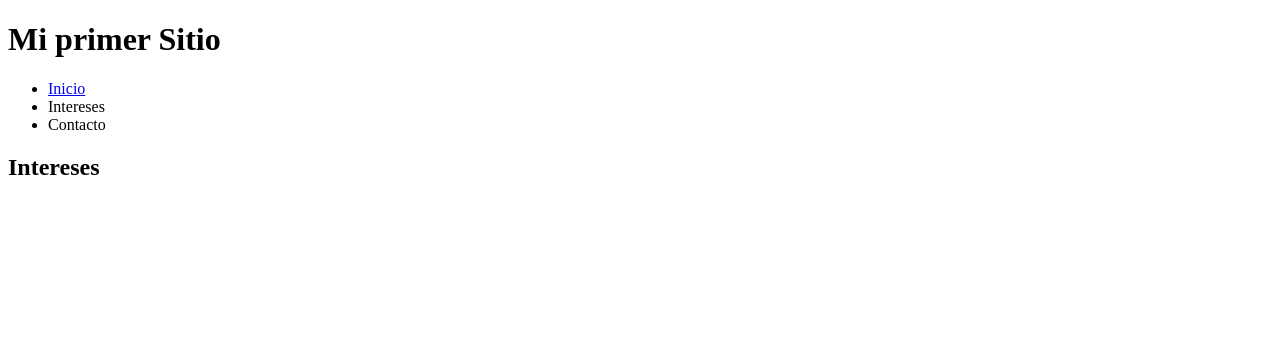
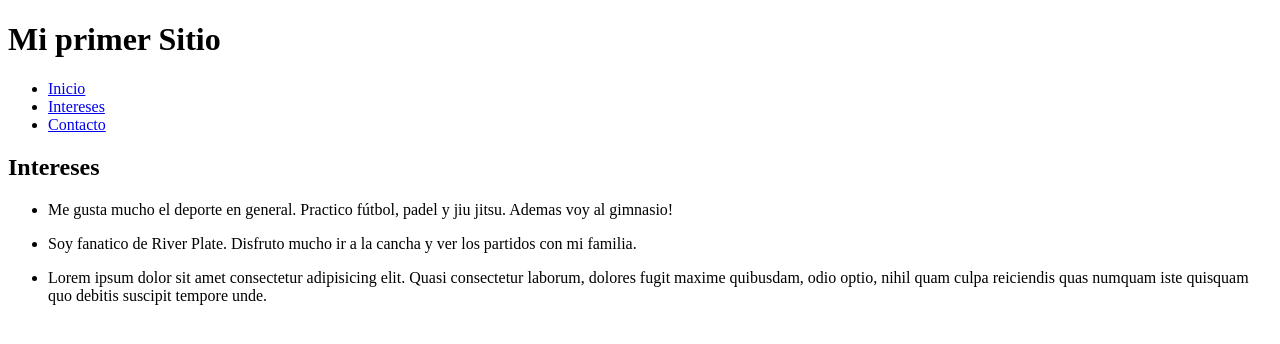
Before and after one commit to BautistaChavarri/proyecto1, a plain HTML site: page intereses.html in a window 1280 px wide. Drawn offline with Linux system fonts and the light colour scheme.

Commit message:
Actualizo archivos

```diff
--- a/intereses.html
+++ b/intereses.html
@@ -11,13 +11,18 @@
         <nav>
             <ul>
                 <li><a href="index.html">Inicio</a></li>
-                <li><a href="intereses.html"></a>Intereses</li>
-                <li><a href="contacto.html"></a>Contacto</li>
+                <li><a href="intereses.html">Intereses</a></li>
+                <li><a href="contacto.html">Contacto</a></li>
             </ul>
         </nav>
     </header>
     <main>
         <h2>Intereses</h2>
+        <ul>
+            <li><p>Me gusta mucho el deporte en general. Practico fútbol, padel y jiu jitsu. Ademas voy al gimnasio!</p></li>
+            <li><p>Soy fanatico de River Plate. Disfruto mucho ir a la cancha y ver los partidos con mi familia.</p></li>
+            <li><p>Lorem ipsum dolor sit amet consectetur adipisicing elit. Quasi consectetur laborum, dolores fugit maxime quibusdam, odio optio, nihil quam culpa reiciendis quas numquam iste quisquam quo debitis suscipit tempore unde.</p></li>
+            </ul>
 
     </main>
 
```
Also changed, not shown: index.html (+2 -2 lines).
